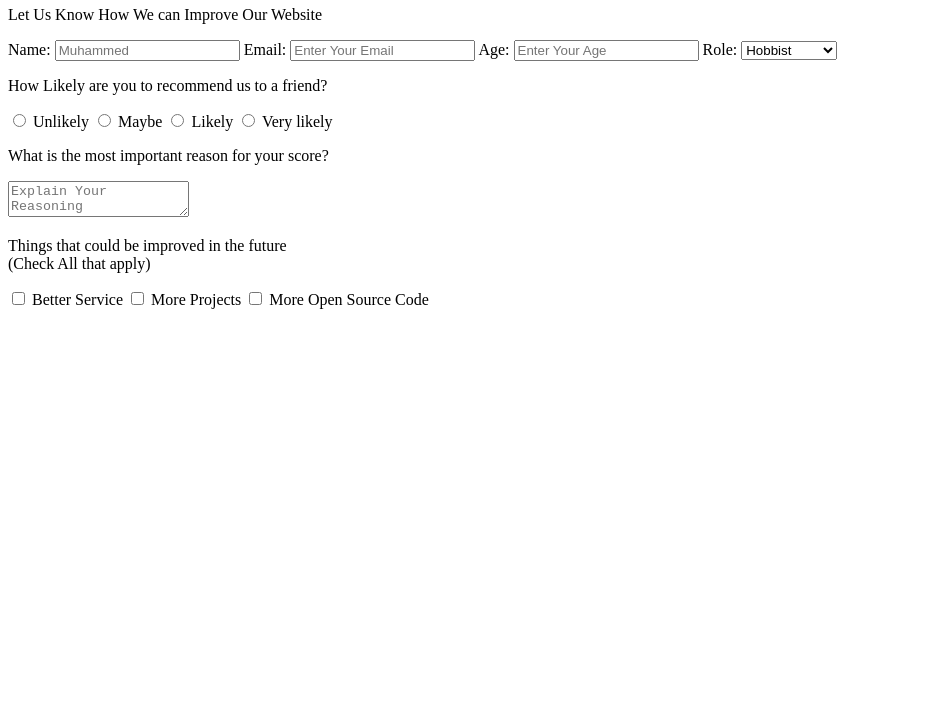
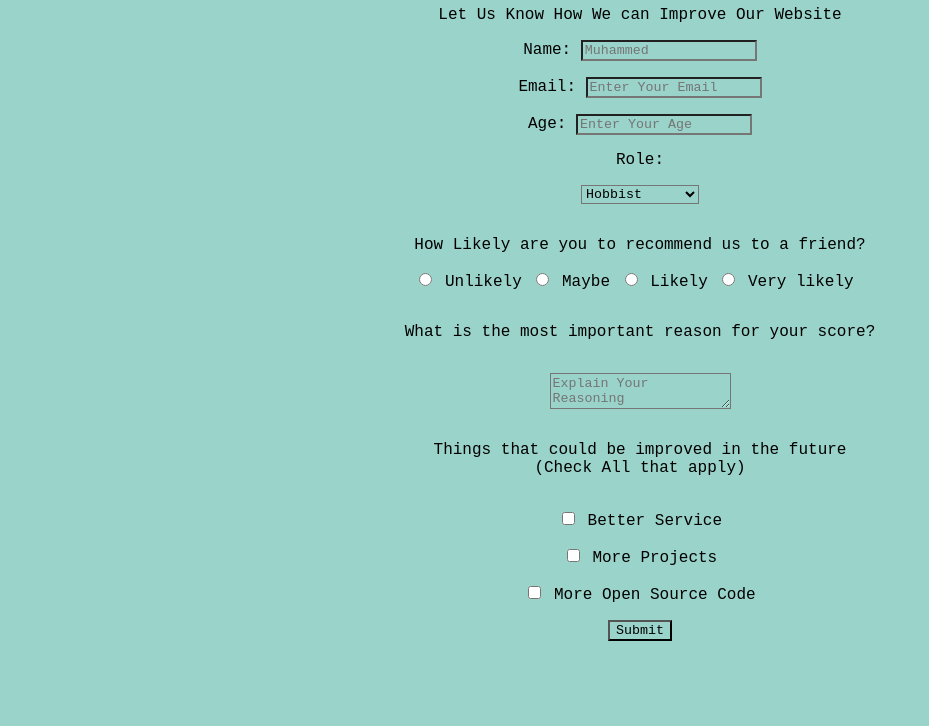
Before and after one commit to Jre1622/HTML-CSS---Survey-Form, a plain HTML site: page index.html in a window 1280 px wide. Shown: the part 74-800 px from the top of the page, without its empty margins (0-929 px from the left). Drawn offline with Linux system fonts and the light colour scheme.

Commit message:
Survey Form

```diff
--- a/index.html
+++ b/index.html
@@ -4,6 +4,7 @@
 		<meta charset="UTF-8" />
 		<meta name="viewport" content="width=device-width, initial-scale=1.0" />
 		<title>Survey <Form></Form></title>
+		<link rel="stylesheet" href="style.css" />
 	</head>
 	<body>
 		<header>
@@ -15,14 +16,18 @@
 
 			<form action="#" method="post">
 				<!-- Here we ask the User for their name and email -->
+				<div class="personal-info">
 					<label for="name">Name:</label>
 					<input type="text" id="name" name="name" placeholder="Muhammed" required />
-
+				</div>
+				<div class="personal-info">
 					<label for="email">Email:</label>
 					<input type="email" id="email" name="email" placeholder="Enter Your Email" required />
-
+				</div>
+				<div class="personal-info">
 					<label for="age">Age:</label>
 					<input type="number" id="age" name="age" placeholder="Enter Your Age" required />
+				</div>
 
 				<!-- Here we ask the User about their position/role -->
 				<label for="role">Role:</label>
@@ -54,6 +59,9 @@
 				<label for="improvement1"> <input type="checkbox" id="improvement1" name="improvement1" value="1" /> Better Service </label>
 				<label for="improvement2"> <input type="checkbox" id="improvement2" name="improvement2" value="2" /> More Projects </label>
 				<label for="improvement3"> <input type="checkbox" id="improvement3" name="improvement3" value="3" /> More Open Source Code </label>
+
+				<!-- The User is prompted with a submit button to submit their form -->
+				<button type="submit">Submit</button>
 			</form>
 		</main>
 	</body>
--- a/style.css
+++ b/style.css
@@ -0,0 +1,25 @@
+:root {
+	--primary-color: #f3f3f3;
+	--secondary-color: #333;
+}
+
+* {
+	box-sizing: border-box;
+	background-color: rgb(153, 211, 202);
+	font-family: "Courier New", Courier, monospace;
+}
+
+header,
+p {
+	text-align: center;
+}
+
+form {
+	display: flex;
+	flex-direction: column;
+	height: 80vh;
+	align-items: center;
+	gap: 1rem;
+	width: 80%;
+	margin: 0 auto;
+}
```
Lines whose indentation alone changed are shown as unchanged.
